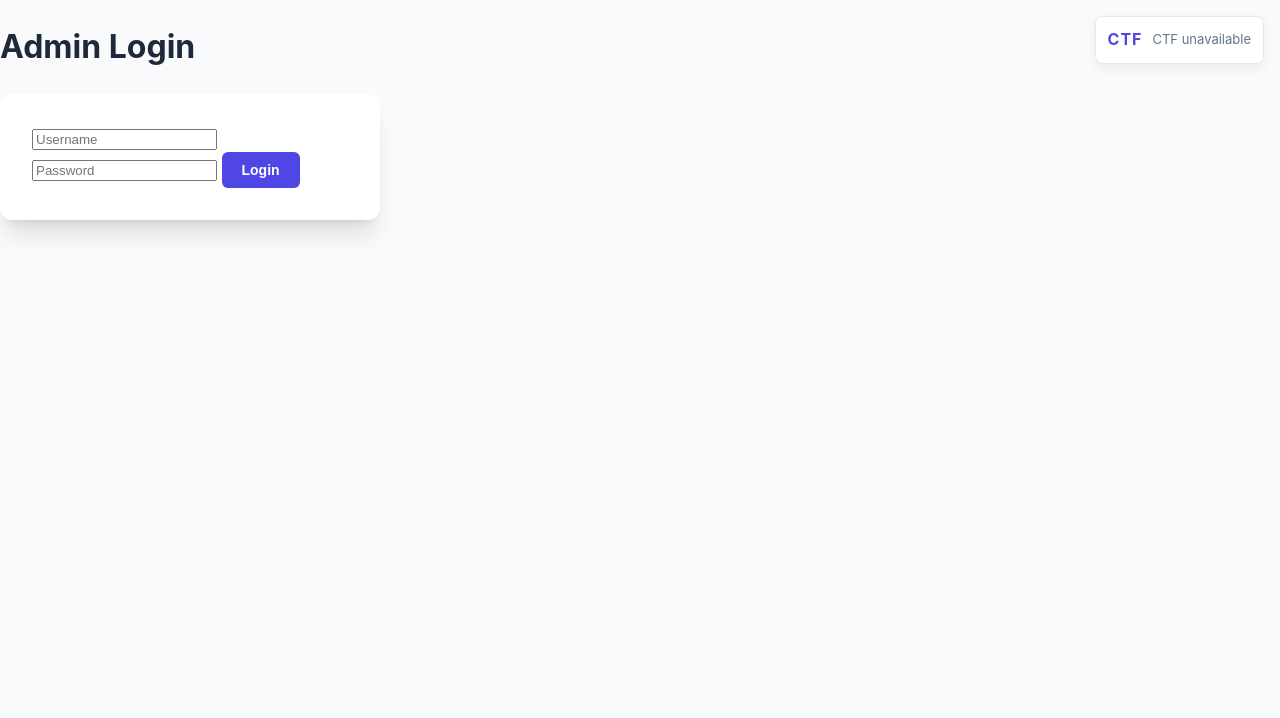
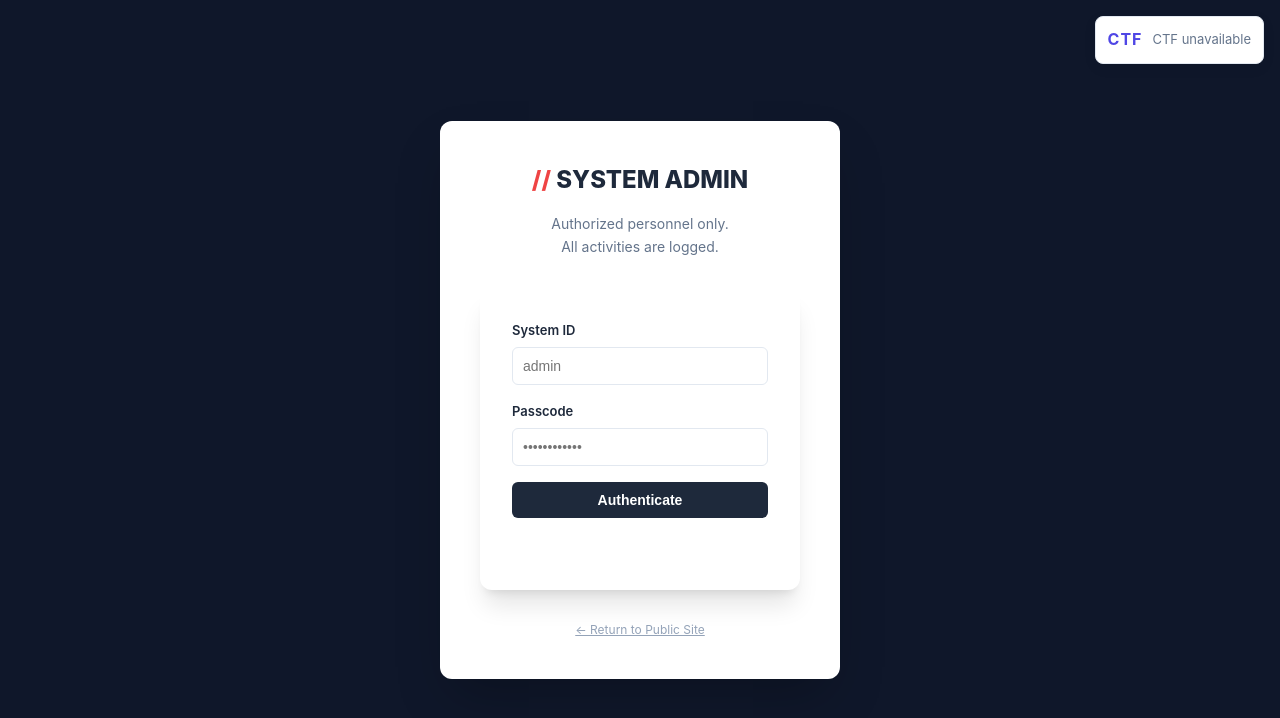
Before and after one commit to ISEP-Projects-JH/Personal-Blog-CTF, a plain HTML site: page frontend/admin_login.html in a window 1280 px wide. Drawn offline with Linux system fonts and the light colour scheme; no server answers.

Commit message:
Revise admin login page layout and functionality

```diff
--- a/frontend/admin_login.html
+++ b/frontend/admin_login.html
@@ -2,25 +2,41 @@
 <html lang="en">
 <head>
     <meta charset="UTF-8">
-    <title>Admin Login</title>
+    <meta name="viewport" content="width=device-width, initial-scale=1.0">
+    <title>Admin Portal | SecureBlog</title>
     <link rel="stylesheet" href="style.css">
 </head>
-<body>
+<body class="admin-login-page">
 
-<h1>Admin Login</h1>
+    <div class="admin-login-card">
+        <div style="text-align: center; margin-bottom: 30px;">
+            <div style="font-size: 24px; font-weight: 800; color: #1e293b; margin-bottom: 8px;">
+                <span style="color: var(--color-error);">//</span> SYSTEM ADMIN
+            </div>
+            <p style="color: var(--color-text-muted); font-size: 14px;">
+                Authorized personnel only. <br>All activities are logged.
+            </p>
+        </div>
 
-<section>
         <div id="loginBox">
-    <label for="adminUsername"></label>
-    <input id="adminUsername" placeholder="Username">
+            <div class="form-group">
+                <label for="adminUsername">System ID</label>
+                <input id="adminUsername" placeholder="admin">
+            </div>
 
-    <label for="adminPassword"></label>
-    <input id="adminPassword" type="password" placeholder="Password">
+            <div class="form-group">
+                <label for="adminPassword">Passcode</label>
+                <input id="adminPassword" type="password" placeholder="••••••••••••">
+            </div>
 
-    <button onclick="login()">Login</button>
-    <div id="result"></div>
+            <button onclick="login()" style="width: 100%; background-color: #1e293b;">Authenticate</button>
+            <div id="result" style="margin-top: 20px; text-align: center; font-size: 14px; min-height: 20px;"></div>
         </div>
-</section>
+
+        <div style="margin-top: 30px; text-align: center; font-size: 12px; color: #94a3b8;">
+            <a href="index.html" style="color: inherit; text-decoration: underline;">← Return to Public Site</a>
+        </div>
+    </div>
 
     <script src="app.js"></script>
     <script src="ctf-widget.js"></script>
@@ -34,22 +50,28 @@ async function login() {
         const password = document.getElementById("adminPassword").value;
         const result = document.getElementById("result");
 
-    result.textContent = "Logging in...";
+        result.textContent = "Verifying Identity...";
+        result.style.color = "var(--color-text-muted)";
 
         try {
-        // Call backend API and unpack expected fields explicitly
             const { success, jwt } = await API.loginAdmin(username, password);
 
             if (!success) {
-            result.textContent = "Login failed";
+                result.textContent = "Access Denied: Invalid Credentials";
+                result.style.color = "var(--color-error)";
                 return;
             }
 
-        // Redirect to admin page with JWT in query string
+            result.textContent = "Access Granted. Redirecting...";
+            result.style.color = "var(--color-success)";
+
+            setTimeout(() => {
                 window.location.href = `admin.html?jwt=${encodeURIComponent(jwt)}`;
+            }, 800);
 
         } catch (e) {
-        result.textContent = "Error";
+            result.textContent = "Connection Error";
+            result.style.color = "var(--color-error)";
         }
     }
     </script>
```
Lines whose indentation alone changed are shown as unchanged.
